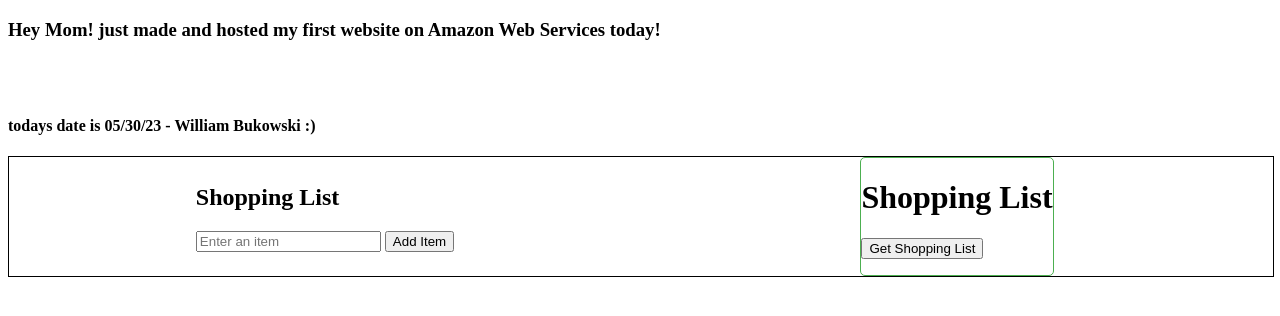
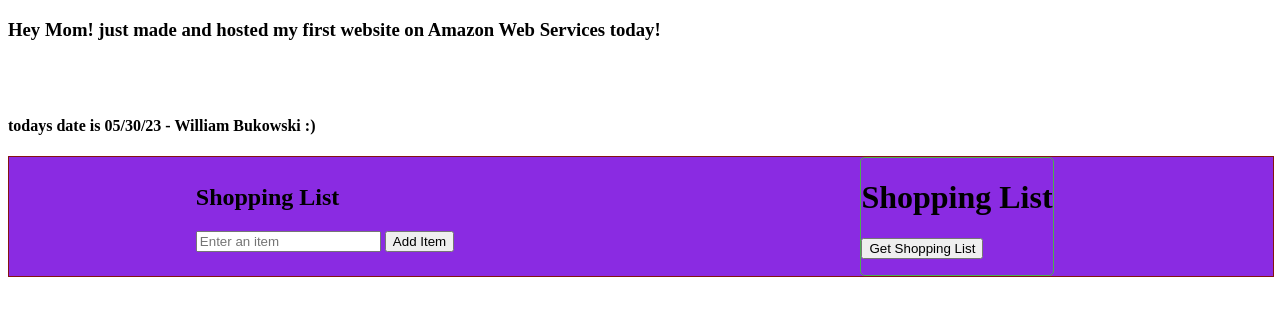
Before and after one commit to Dino1984WB/AWSAmplifyTesting, a plain HTML site: page index.html in a window 1280 px wide. Drawn offline with Linux system fonts and the light colour scheme.

Commit message:
changed colors

```diff
--- a/index.html
+++ b/index.html
@@ -13,8 +13,8 @@
         align-items: center;
         width: 100%;
         height: 100%;
-        border: 1px solid black;
-        background-color: white;
+        border: 1px solid rgb(133, 18, 18);
+        background-color: blueviolet
         }
 
     .container1 {
```
